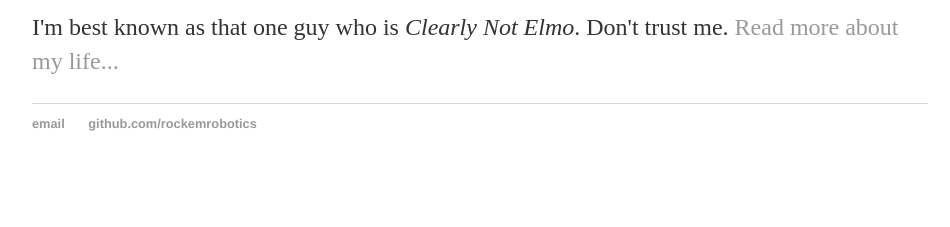
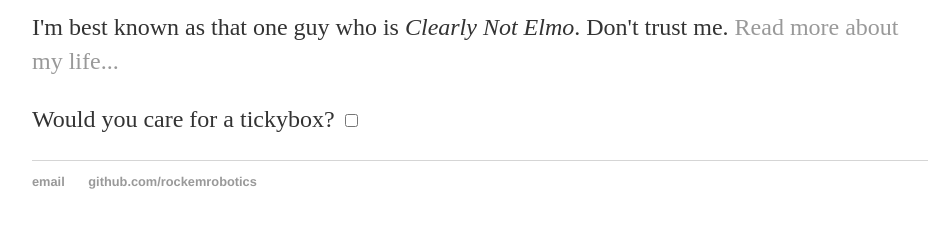
Before and after one commit to RockemRobotics/RockemRobotics.github.io, a plain HTML site: page index.html in a window 1280 px wide. Shown: the part 241-468 px from the top of the page, without its empty margins (160-1110 px from the left). Drawn offline with Linux system fonts and the light colour scheme.

Commit message:
Update index.html
Added clicky box

```diff
--- a/index.html
+++ b/index.html
@@ -20,6 +20,19 @@
 				<p>I'm best known as that one guy who is <em>Clearly Not Elmo</em>. Don't trust me. <a href="/about">Read more about my life...</a></p>
     		</div><!-- /.blurb -->
 		</div><!-- /.container -->
+		<p>Would you care for a tickybox?
+            		<script>
+              			function toggle () {
+              				if (document.getElementById("tickybox").checked) {
+             					document.getElementById("ticky_text").innerHTML="Yay! Tickybox";
+              				} else {
+              					document.getElementById("ticky_text").innerHTML=":-(";
+              				}
+              			}
+            		</script>
+           		<input id="tickybox" type="checkbox" onclick="toggle()" />
+            		<span id="ticky_text"></span>
+          	</p>
 		<footer>
     		<ul>
         		<li><a href="mailto:test@gmail.com">email</a></li>
```
